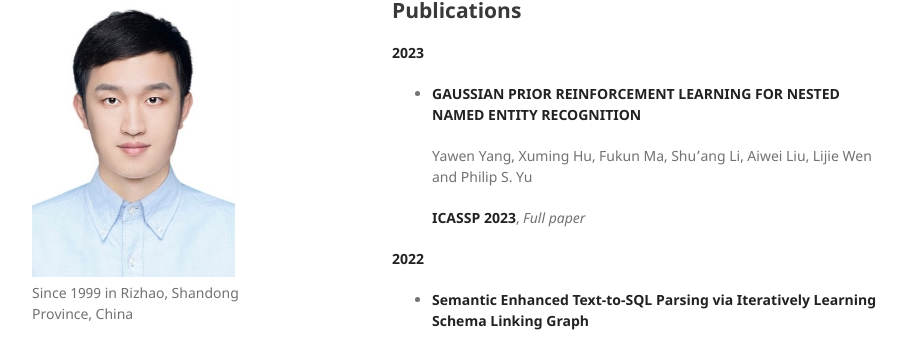
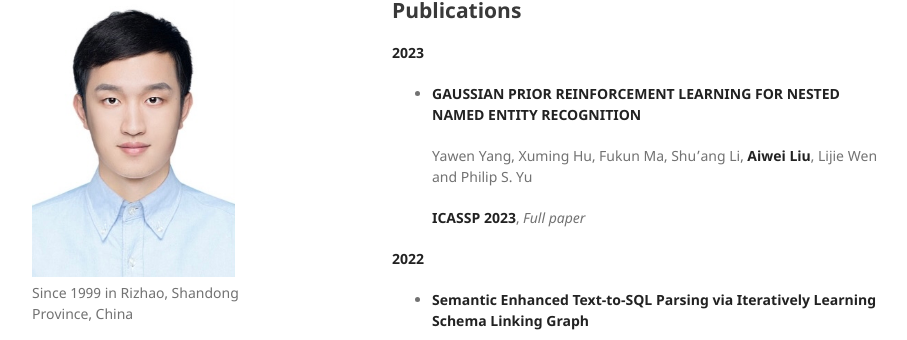
Before and after one commit to exlaw/exlaw.github.io, a Jekyll site: the page built from index.md, in a window 1280 px wide and 900 px high, scrolled down 423 px. Shown: the part 114-454 px from the top of the window, without its empty margins (178-1085 px from the left). Built offline with Jekyll 4.4.1, drawn with Linux system fonts in a browser that asks for light colours; our own code applies the rules of GitHub Pages for plain Markdown files.

Commit message:
update paper

```diff
--- a/index.md
+++ b/index.md
@@ -24,7 +24,7 @@ Contact: liuaw20@mails.tsinghua.edu.cn
 
 - **GAUSSIAN PRIOR REINFORCEMENT LEARNING FOR NESTED NAMED ENTITY RECOGNITION**
 
-  Yawen Yang, Xuming Hu, Fukun Ma, Shu’ang Li, Aiwei Liu, Lijie Wen and Philip S. Yu
+  Yawen Yang, Xuming Hu, Fukun Ma, Shu’ang Li, **Aiwei Liu**, Lijie Wen and Philip S. Yu
 
   **ICASSP 2023**, *Full paper*
 
```
